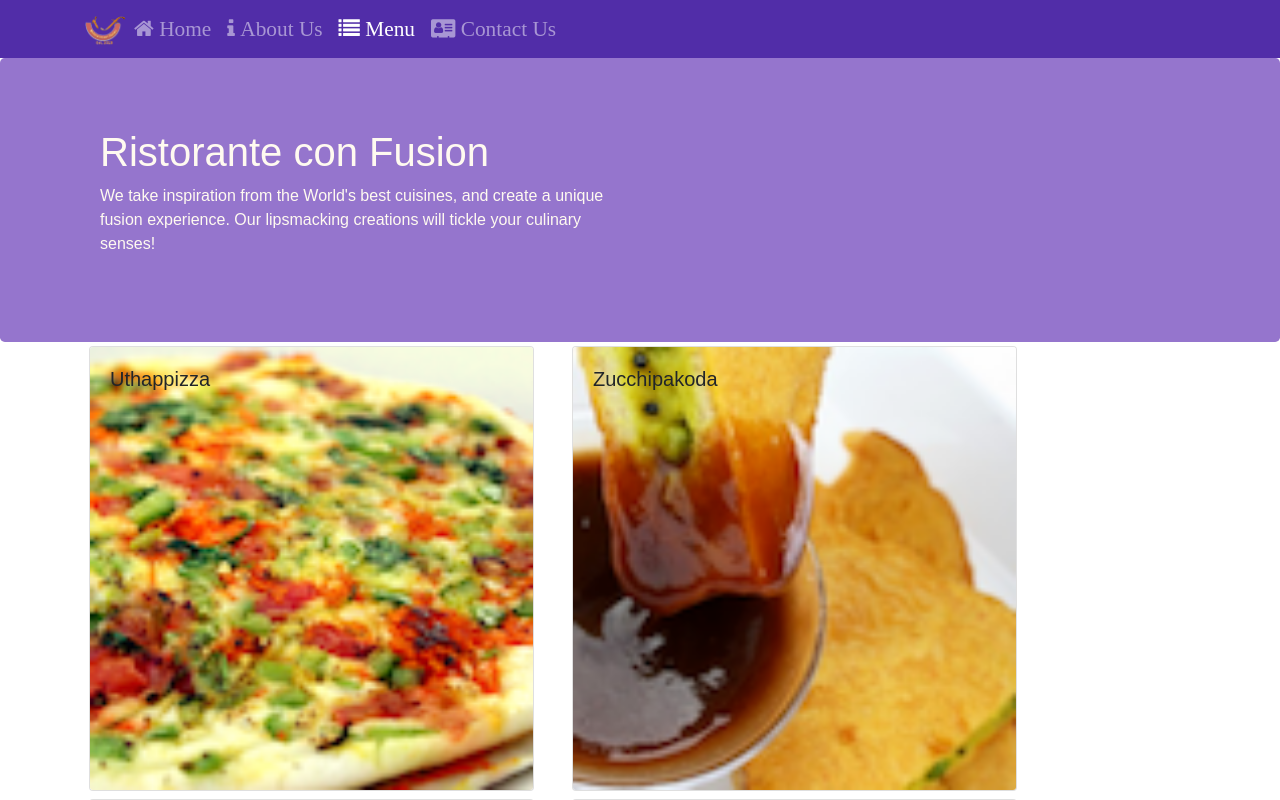
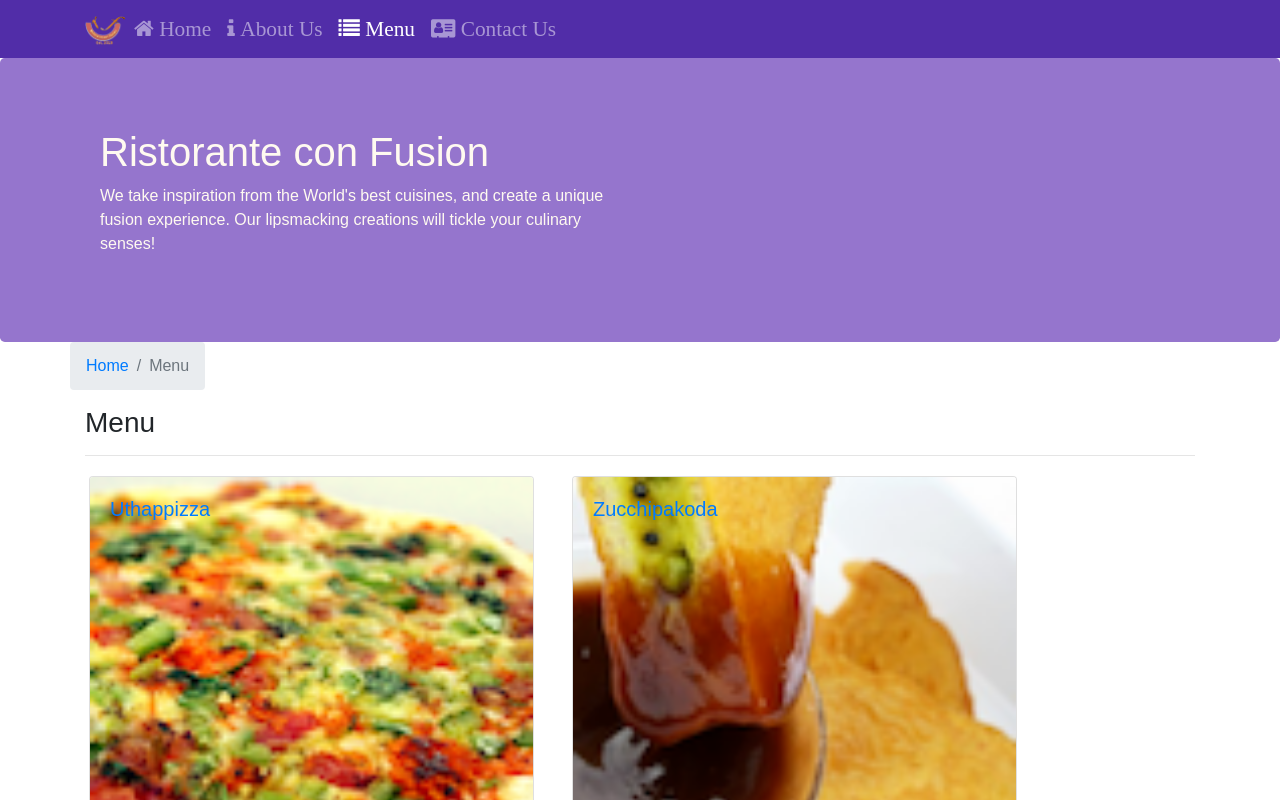
Before and after one commit to cdramirezh/FSWD-React, a React (Create React App) app: page /menu in a window 1280 px wide. Shown: the top 800 px of the page. Built offline with nearby package versions, Linux system fonts and the light colour scheme.

Commit message:
single page application. Part 2. Linksitos para poner los platos

```diff
--- a/src/components/ContactComponent.js
+++ b/src/components/ContactComponent.js
@@ -1,8 +1,19 @@
 import React from 'react';
+import { Breadcrumb, BreadcrumbItem } from 'reactstrap';
+import { Link } from 'react-router-dom';
 
 function Contact(props) {
     return(
         <div className="container">
+            <div className='row'>
+                <Breadcrumb>
+                    <BreadcrumbItem><Link to='/home'>Home</Link></BreadcrumbItem>
+                    <BreadcrumbItem active>Contact Us</BreadcrumbItem>
+                </Breadcrumb>
+                <div className='col-12'>
+                    <h3>Contact Us</h3><hr/>
+                </div>
+            </div>
             <div className="row row-content">
                 <div className="col-12">
                 <h3>Location Information</h3>
--- a/src/components/DishdetailComponent.js
+++ b/src/components/DishdetailComponent.js
@@ -1,5 +1,6 @@
 import React from 'react';
-import { Card, CardImg, CardText, CardBody, CardTitle } from 'reactstrap';
+import { Card, CardImg, CardText, CardBody, CardTitle, Breadcrumb, BreadcrumbItem } from 'reactstrap';
+import { Link } from 'react-router-dom';
 
 function RenderDish({dish}) {
   return(
@@ -54,12 +55,22 @@ const DishDetail  = (props) => {
     return(
       <div className='container'>
         <div className='row'>
+          <Breadcrumb>
+            <BreadcrumbItem><Link to='/menu'>Menu</Link></BreadcrumbItem>
+            <BreadcrumbItem active>{props.dish.name}</BreadcrumbItem>
+          </Breadcrumb>
+          <div className='col-12'>
+            <h3>{props.dish.name}</h3>
+            <hr/>
+          </div>
+        </div>
+        <div className='row'>
           <div className='col-12 col-md-5 m-1'>
             <RenderDish dish={props.dish} />
           </div>
           <div className='col-12 col-md-5 m-1'>
             <h4>Comments</h4>
-            <RenderComments comments={props.dish.comments} />
+            <RenderComments comments={props.comments} />
           </div>
         </div>
       </div>
--- a/src/components/MainComponent.js
+++ b/src/components/MainComponent.js
@@ -36,6 +36,19 @@ class Main extends Component {
       )
     }
 
+    const DishWithId = ( {match} ) => {
+      return(
+        <DishDetail
+          dish={ this.state.dishes.filter(
+              (dish) => dish.id === parseInt(match.params.dishId,10))[0]
+          }
+          comments = {this.state.comments.filter(
+              (comment) => comment.dishId === parseInt(match.params.dishId,10))
+          }
+        />
+      )
+    }
+
     return (
       <div>
         <Header />
@@ -47,6 +60,7 @@ class Main extends Component {
               <Menu dishes={this.state.dishes} />
             }
           />
+          <Route path='/menu/:dishId/' component={DishWithId}/>
           <Route exact path='/contactus' component={Contact} />
           <Redirect to='/home' />
         </Switch>
--- a/src/components/MenuComponent.js
+++ b/src/components/MenuComponent.js
@@ -1,13 +1,17 @@
 import React from 'react';
-import { Card, CardImg, CardImgOverlay, CardTitle } from 'reactstrap';
+import { Card, CardImg, CardImgOverlay, CardTitle, Breadcrumb, BreadcrumbItem } from 'reactstrap';
+import { Link } from 'react-router-dom';
 
-function RenderMenuItem ({dish, onClick}) {
+function RenderMenuItem ({dish}) {
   return (
-    <Card onClick={() => onClick(dish.id)}>
-      <CardImg width="100%" src={dish.image} alt={dish.name} />
-      <CardImgOverlay>
-        <CardTitle>{dish.name}</CardTitle>
-      </CardImgOverlay>
+    <Card>
+      {/* Muy importante poner la backuote ` */}
+      <Link to= {`/menu/${dish.id}`}>
+        <CardImg width="100%" src={dish.image} alt={dish.name} />
+        <CardImgOverlay>
+          <CardTitle>{dish.name}</CardTitle>
+        </CardImgOverlay>
+      </Link>
     </Card>
   );
 }
@@ -17,13 +21,22 @@ const Menu = (props) => {
   const menu = props.dishes.map((dish) => {
     return (
       <div className="col-12 col-md-5 m-1"  key={dish.id}>
-        <RenderMenuItem dish={dish} onClick={props.onClick} />
+        <RenderMenuItem dish={dish}/>
       </div>
     );
   });
 
   return (
     <div className="container">
+      <div className='row'>
+        <Breadcrumb>
+          <BreadcrumbItem><Link to='/home'>Home</Link></BreadcrumbItem>
+          <BreadcrumbItem active>Menu</BreadcrumbItem>
+        </Breadcrumb>
+        <div className='col-12'>
+          <h3>Menu</h3><hr/>
+        </div>
+      </div>
       <div className="row">
         {menu}
       </div>
```
